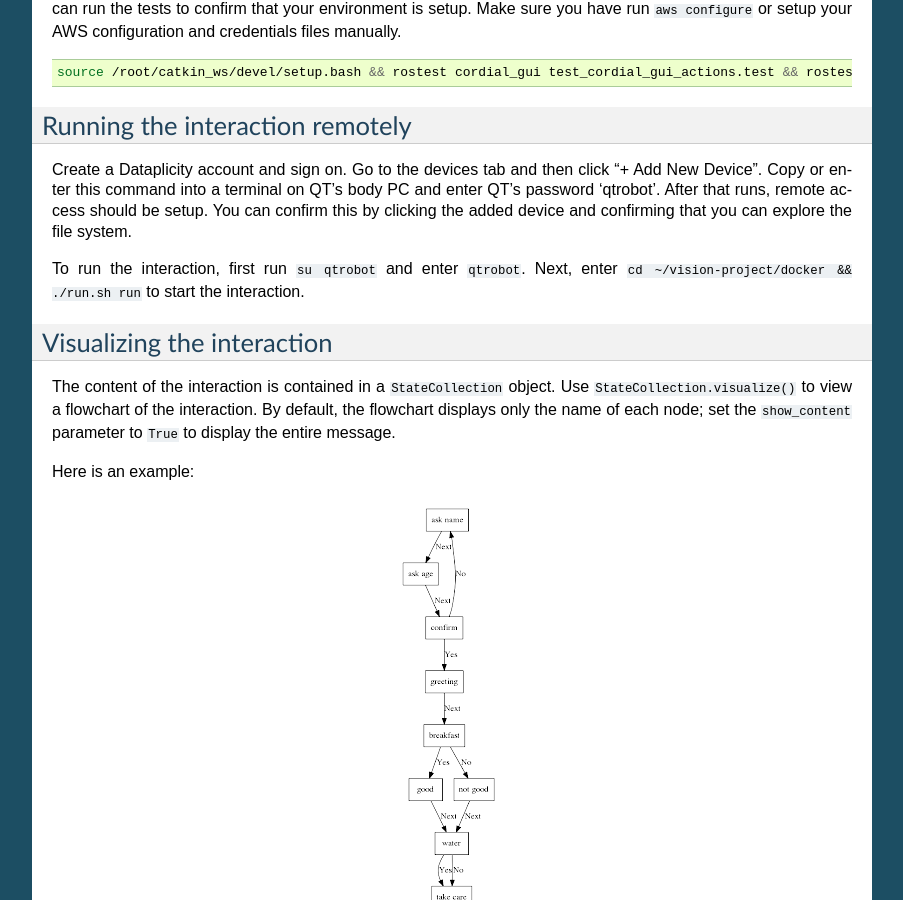
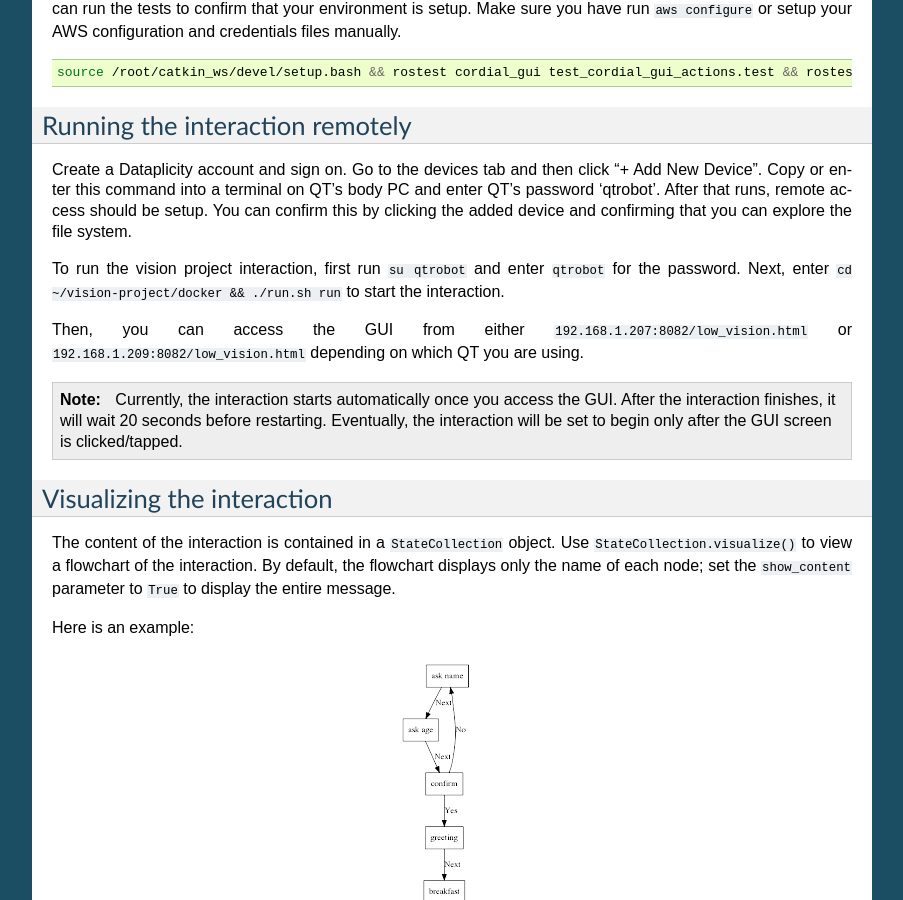
Before and after one commit to robotpt/vision-project, a Sphinx documentation site: the page built from docs/setup.rst, in a window 1280 px wide and 900 px high, scrolled down 1053 px. Shown: the whole window, without its empty margins (198-1101 px from the left). Built offline with Sphinx 7.4.7, drawn with Linux system fonts in a browser that asks for light colours.

Commit message:
Add instructions for starting the interaction from Dataplicity Signed-off-by: Emily Zhou <zhouxemily@gmail.com>

```diff
--- a/docs/setup.rst
+++ b/docs/setup.rst
@@ -48,8 +48,12 @@ Running the interaction remotely
 
 Create a Dataplicity account and sign on. Go to the devices tab and then click "+ Add New Device".  Copy or enter this command into a terminal on QT's body PC and enter QT's password 'qtrobot'.  After that runs, remote access should be setup.  You can confirm this by clicking the added device and confirming that you can explore the file system.
 
-To run the interaction, first run :code:`su qtrobot` and enter :code:`qtrobot`. Next, enter :code:`cd ~/vision-project/docker && ./run.sh run` to start the interaction.
+To run the vision project interaction, first run :code:`su qtrobot` and enter :code:`qtrobot` for the password. Next, enter :code:`cd ~/vision-project/docker && ./run.sh run` to start the interaction.
 
+Then, you can access the GUI from either :code:`192.168.1.207:8082/low_vision.html` or :code:`192.168.1.209:8082/low_vision.html` depending on which QT you are using.
+
+.. note::
+    Currently, the interaction starts automatically once you access the GUI. After the interaction finishes, it will wait 20 seconds before restarting. Eventually, the interaction will be set to begin only after the GUI screen is clicked/tapped.
 
 Visualizing the interaction
 ^^^^^^^^^^^^^^^^^^^^^^^^^^^
```
